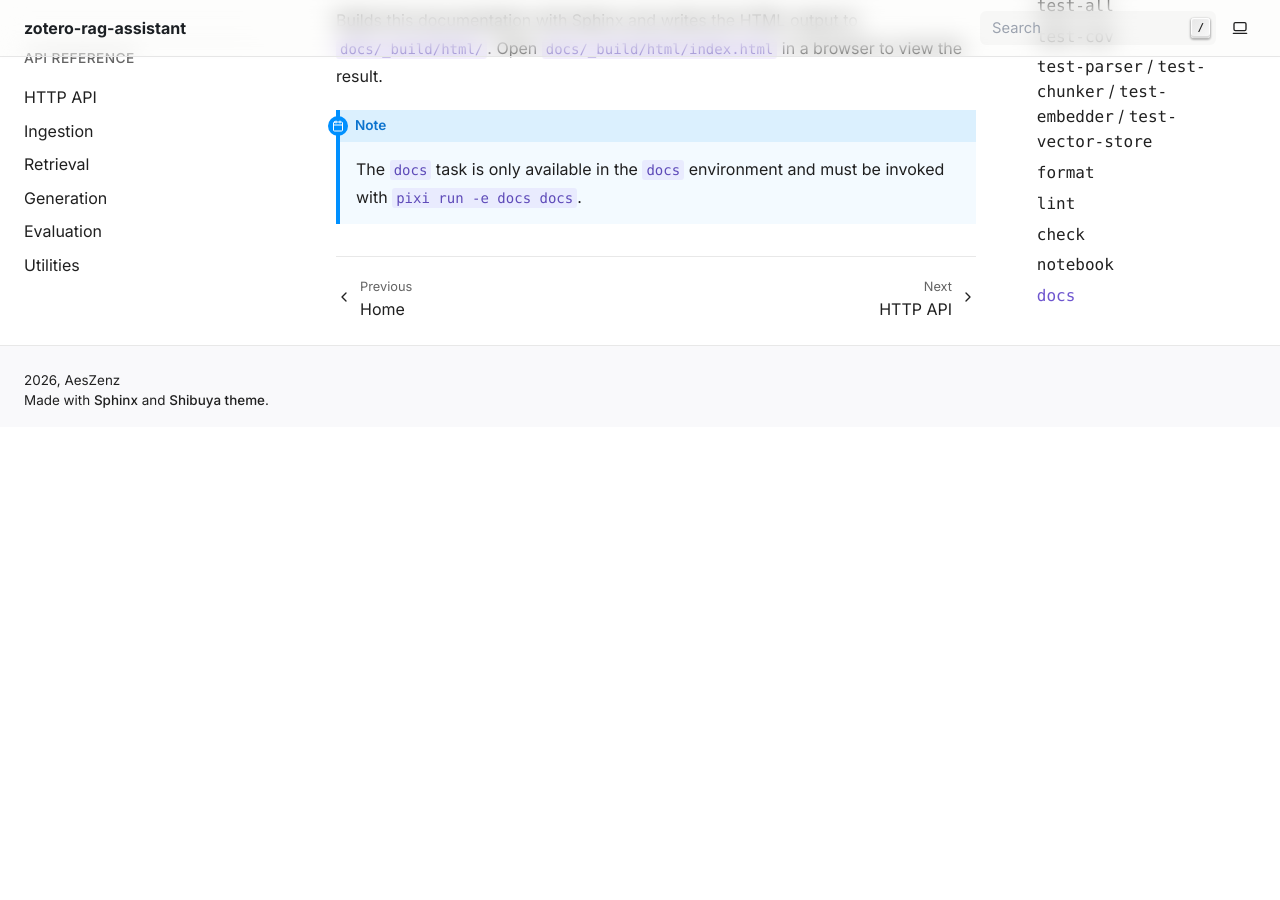
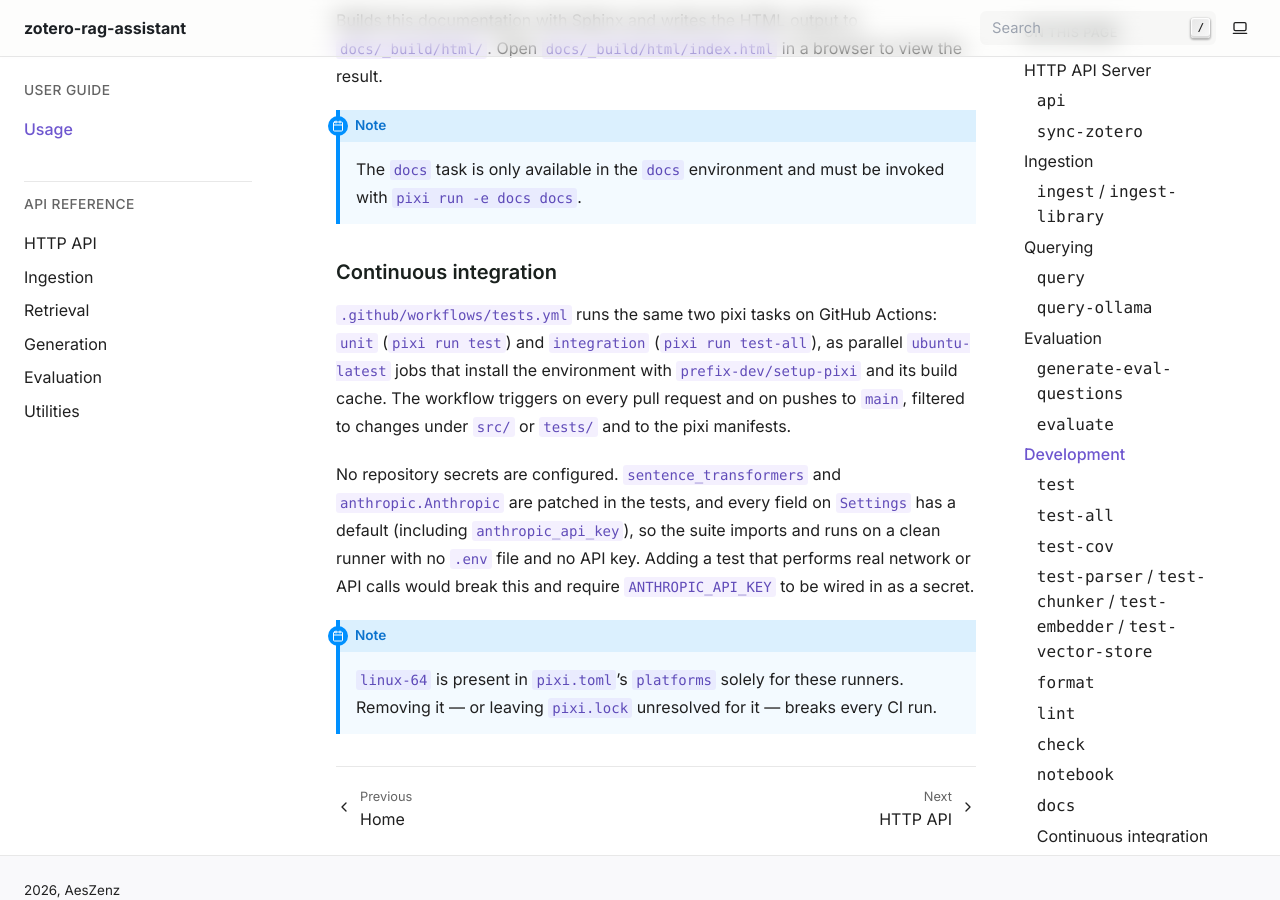
Before and after one commit to AesZenz/zotero-rag-assistant, a Sphinx documentation site: the page built from docs/usage.rst, in a window 1280 px wide and 900 px high, scrolled down 8222 px. Built offline with Sphinx 7.4.7, drawn with Linux system fonts in a browser that asks for light colours; before the commit the page ends 8649 px from its top, so only the background shows below that.

Commit message:
docs: document CI, drop stale pytest gap, record branch-protection decision
- docs/usage.rst: Continuous integration section under Development —
  which pixi tasks CI runs, the trigger/path filters, why no secrets are
  needed, and the linux-64 platform caveat.
- .claude/CLAUDE.md: CI row in the Stack table; note that linux-64 exists
  only for the runners; removed the "What's Missing" section, whose only
  entry was the pytest suite (now verified and green in CI).
- PROJECT_STATUS.md: branch protection reworded from pending to tried and
  deliberately removed (single contributor), keeping the two gotchas —
  required checks need a prior run, and under strict a docs-only PR never
  produces the checks it waits on.

Co-Authored-By: Claude Opus 5 <noreply@anthropic.com>

```diff
--- a/docs/usage.rst
+++ b/docs/usage.rst
@@ -376,3 +376,26 @@ view the result.
 
    The ``docs`` task is only available in the ``docs`` environment and must be
    invoked with ``pixi run -e docs docs``.
+
+Continuous integration
+^^^^^^^^^^^^^^^^^^^^^^
+
+``.github/workflows/tests.yml`` runs the same two pixi tasks on GitHub Actions:
+``unit`` (``pixi run test``) and ``integration`` (``pixi run test-all``), as
+parallel ``ubuntu-latest`` jobs that install the environment with
+``prefix-dev/setup-pixi`` and its build cache. The workflow triggers on every
+pull request and on pushes to ``main``, filtered to changes under ``src/`` or
+``tests/`` and to the pixi manifests.
+
+No repository secrets are configured. ``sentence_transformers`` and
+``anthropic.Anthropic`` are patched in the tests, and every field on
+``Settings`` has a default (including ``anthropic_api_key``), so the suite
+imports and runs on a clean runner with no ``.env`` file and no API key. Adding
+a test that performs real network or API calls would break this and require
+``ANTHROPIC_API_KEY`` to be wired in as a secret.
+
+.. note::
+
+   ``linux-64`` is present in ``pixi.toml``'s ``platforms`` solely for these
+   runners. Removing it — or leaving ``pixi.lock`` unresolved for it — breaks
+   every CI run.
```
Also changed, not shown: PROJECT_STATUS.md (+1 -2 lines), .claude/CLAUDE.md.
